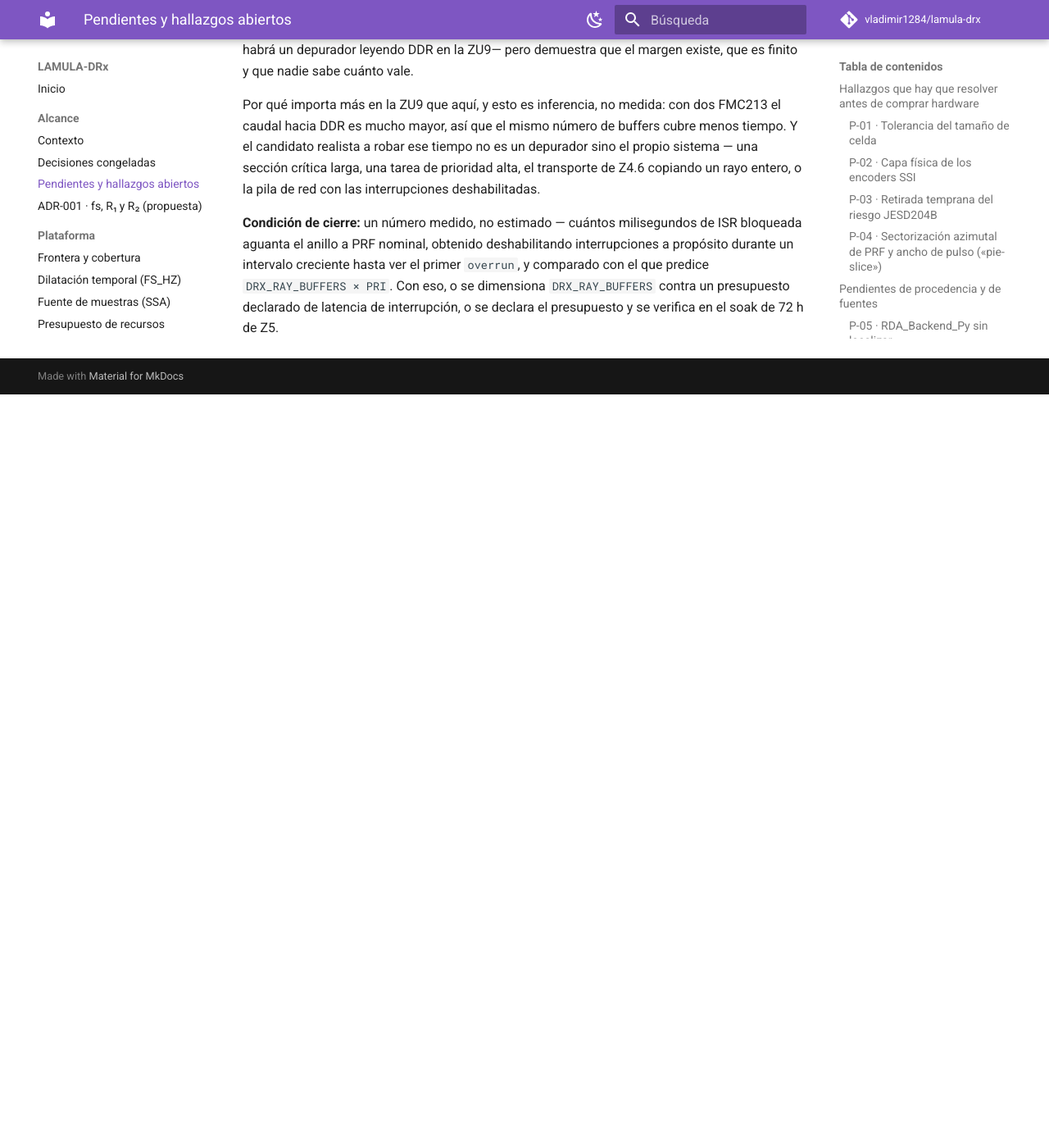
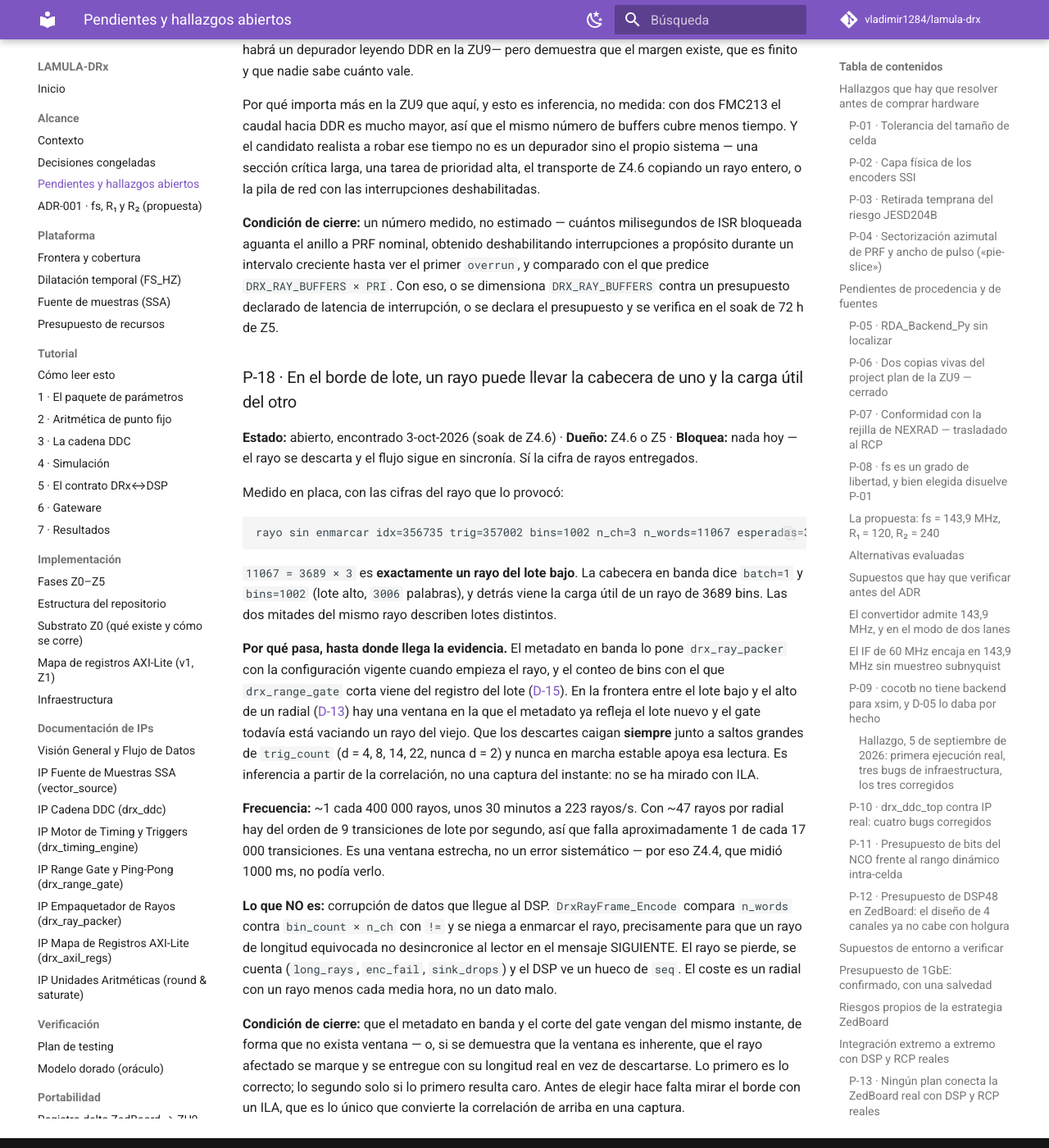
Before and after one commit to vladimir1284/lamula-drx, an MkDocs documentation site: the page built from docs/alcance/pendientes.md, in a window 1280 px wide and 1400 px high, scrolled down 47843 px. Shown: the whole window at 82% size. Built offline with MkDocs 1.6.1 and Material for MkDocs 9.7.7, drawn with Linux system fonts in a browser that asks for light colours; comment, search, counter and statistics services are not loaded; before the commit the page ends 48324 px from its top, so only the background shows below that.

Commit message:
docs: P-18 -- en el borde de lote, cabecera de uno y carga util del otro
El soak de Z4.6 (cuatro corridas, 3,2 millones de rayos, 52 GB) dio con
el origen de los descartes, y las cifras del rayo que falla lo cierran:

    bins=1002 n_ch=3 n_words=11067 esperadas=3006 batch=1

11067 = 3689 x 3 es exactamente un rayo del lote bajo. La cabecera en
banda dice lote alto y la carga util es la del bajo: las dos mitades del
mismo rayo describen lotes distintos. En la frontera entre los dos lotes
de PRF de un radial (D-13) hay una ventana en la que el metadato ya
refleja el lote nuevo y el gate todavia vacia un rayo del viejo.

~1 cada 400 000 rayos, media hora a 223 rayos/s. No llega dato malo al
DSP: DrxRayFrame_Encode se niega a enmarcarlo, que es para lo que esa
comprobacion existe. El coste es un rayo perdido y un hueco de `seq`.

Explica tambien por que los descartes caen siempre junto a saltos
grandes de trig_count (d = 4, 8, 14, 22) y nunca en marcha estable. Que
sea una carrera en el borde de lote es inferencia a partir de esa
correlacion, no una captura: hace falta un ILA para convertirla en
medida, y eso es la condicion de cierre.

El soak deja ademas la respuesta a lo que D-16 dejaba abierto sobre la
contrapresion: `sink_drops` no se mantiene en 0, pero la causa no es la
red (`snd_fail=0` en las tres corridas).

Co-Authored-By: Claude Opus 5 <noreply@anthropic.com>

````diff
--- a/docs/alcance/pendientes.md
+++ b/docs/alcance/pendientes.md
@@ -2018,3 +2018,44 @@ aguanta el anillo a PRF nominal, obtenido deshabilitando interrupciones a propó
 intervalo creciente hasta ver el primer `overrun`, y comparado con el que predice
 `DRX_RAY_BUFFERS × PRI`. Con eso, o se dimensiona `DRX_RAY_BUFFERS` contra un presupuesto declarado
 de latencia de interrupción, o se declara el presupuesto y se verifica en el soak de 72 h de Z5.
+
+### P-18 · En el borde de lote, un rayo puede llevar la cabecera de uno y la carga útil del otro { #p-18 }
+
+**Estado:** abierto, encontrado 3-oct-2026 (soak de Z4.6) · **Dueño:** Z4.6 o Z5 · **Bloquea:**
+nada hoy — el rayo se descarta y el flujo sigue en sincronía. Sí la cifra de rayos entregados.
+
+Medido en placa, con las cifras del rayo que lo provocó:
+
+```
+rayo sin enmarcar idx=356735 trig=357002 bins=1002 n_ch=3 n_words=11067 esperadas=3006 batch=1
+```
+
+`11067 = 3689 × 3` es **exactamente un rayo del lote bajo**. La cabecera en banda dice `batch=1`
+y `bins=1002` (lote alto, `3006` palabras), y detrás viene la carga útil de un rayo de 3689 bins.
+Las dos mitades del mismo rayo describen lotes distintos.
+
+**Por qué pasa, hasta donde llega la evidencia.** El metadato en banda lo pone `drx_ray_packer` con
+la configuración vigente cuando empieza el rayo, y el conteo de bins con el que `drx_range_gate`
+corta viene del registro del lote ([D-15](decisiones.md#d-15)). En la frontera entre el lote bajo y
+el alto de un radial ([D-13](decisiones.md#d-13)) hay una ventana en la que el metadato ya refleja
+el lote nuevo y el gate todavía está vaciando un rayo del viejo. Que los descartes caigan **siempre**
+junto a saltos grandes de `trig_count` (d = 4, 8, 14, 22, nunca d = 2) y nunca en marcha estable
+apoya esa lectura. Es inferencia a partir de la correlación, no una captura del instante: no se ha
+mirado con ILA.
+
+**Frecuencia:** ~1 cada 400 000 rayos, unos 30 minutos a 223 rayos/s. Con ~47 rayos por radial hay
+del orden de 9 transiciones de lote por segundo, así que falla aproximadamente 1 de cada 17 000
+transiciones. Es una ventana estrecha, no un error sistemático — por eso Z4.4, que midió 1000 ms, no
+podía verlo.
+
+**Lo que NO es:** corrupción de datos que llegue al DSP. `DrxRayFrame_Encode` compara `n_words`
+contra `bin_count × n_ch` con `!=` y se niega a enmarcar el rayo, precisamente para que un rayo de
+longitud equivocada no desincronice al lector en el mensaje SIGUIENTE. El rayo se pierde, se cuenta
+(`long_rays`, `enc_fail`, `sink_drops`) y el DSP ve un hueco de `seq`. El coste es un radial con un
+rayo menos cada media hora, no un dato malo.
+
+**Condición de cierre:** que el metadato en banda y el corte del gate vengan del mismo instante, de
+forma que no exista ventana — o, si se demuestra que la ventana es inherente, que el rayo afectado
+se marque y se entregue con su longitud real en vez de descartarse. Lo primero es lo correcto; lo
+segundo solo si lo primero resulta caro. Antes de elegir hace falta mirar el borde con un ILA, que
+es lo único que convierte la correlación de arriba en una captura.
--- a/docs/implementacion/fases.md
+++ b/docs/implementacion/fases.md
@@ -1870,10 +1870,47 @@ Trabajo:
     tanto la escucha del puerto del contrato. **Puesto a 0 el mismo día**: la dirección no cambia y
     el arranque va directo a `Board IP` y a `drx_transport: escuchando`.
 
+    **Soak, la misma noche: cuatro corridas, 3,2 millones de rayos, 52 GB.** La pregunta que D-16
+    dejaba abierta sobre la contrapresión tiene respuesta: `sink_drops` **no** se mantiene en 0,
+    pero la causa no es la red.
+
+    | corrida | duración | rayos | caudal | huecos de `seq` |
+    |---|---|---|---|---|
+    | 1 | 1 h | 804 090 | 13,0 GB | 3 |
+    | 2 | 1 h | 804 173 | 13,0 GB | 1 |
+    | 3 | 1,5 h | 1 206 179 | 19,5 GB | 3 |
+
+    223,4 rayos/s sostenidos a 28,9 Mbps, y **el espectro del último rayo de cada corrida sigue
+    cayendo en continua a −9,02 dBFS** contra el modelo dorado: el dato no se degrada con las horas.
+
+    Atribuir ese puñado de descartes costó tres pasadas de instrumentación, y cada una refutó la
+    hipótesis anterior:
+
+    1. **`descartados` era un solo contador** para las dos ramas del sumidero. La primera lectura
+       —rayo mal formado— chocaba con `cortos=0`, y la segunda —`send` fallido— chocaba con que la
+       conexión sobreviviera las tres horas, porque un `send` fallido cierra el socket. Separadas:
+       **`enc_fail=3, snd_fail=0`**. Es el encoder, no la red.
+    2. **`cortos=0` seguía siendo imposible**... hasta leer `drx_ray.c:202`, que solo cuenta
+       `short_rays` cuando `n_words < esperadas`. Un rayo que llega **largo** no lo marcaba nadie, y
+       `DrxRayFrame_Encode` lo rechaza igual porque compara con `!=`. Añadido `long_rays`.
+    3. **Volcar las cifras del rayo** convirtió la deducción en medida:
+       `bins=1002 n_ch=3 n_words=11067 esperadas=3006 batch=1`. Y `11067 = 3689 × 3` es exactamente
+       un rayo del lote bajo: la cabecera dice lote alto y la carga útil es la del bajo.
+
+    Eso es [P-18](../alcance/pendientes.md#p-18), hallazgo nuevo: en la frontera entre los dos lotes
+    de PRF de un radial hay una ventana en la que el metadato en banda ya refleja el lote nuevo y el
+    gate todavía vacía un rayo del viejo. ~1 cada 400 000 rayos, media hora. **No llega dato malo al
+    DSP** —el encoder se niega a enmarcarlo, que es justo para lo que esa comprobación existe— pero
+    cuesta un rayo. Y de paso explica por qué los descartes caen **siempre** junto a saltos grandes
+    de `trig_count` (d = 4, 8, 14, 22) y nunca en marcha estable.
+
+    Dos cosas más que el soak sacó, ya corregidas: `tx_bytes` era `uint32_t` y envolvía cada ~20
+    minutos a este caudal (el total impreso bajaba en vez de subir), y la línea de diagnóstico no
+    llevaba los contadores finos de `DrxRayStatus`, sin los cuales nada de lo de arriba se podía
+    distinguir desde fuera.
+
     **Lo que falta para cerrar ZM4:** barrer el catálogo de estímulos contra rayos reales —
-    bloqueado por [P-16](../alcance/pendientes.md#p-16), no por el transporte— y una corrida larga
-    que mida si `sink_drops` se mantiene en 0 con el DSP leyendo de verdad, que es la pregunta que
-    D-16 deja abierta sobre la contrapresión.
+    bloqueado por [P-16](../alcance/pendientes.md#p-16), no por el transporte.
 
 ## Z5 — Endurecimiento y dossier de portabilidad (semanas 25–28) { #z5 }
 
````
Also changed, not shown: CLAUDE.md (+11 -2 lines).
